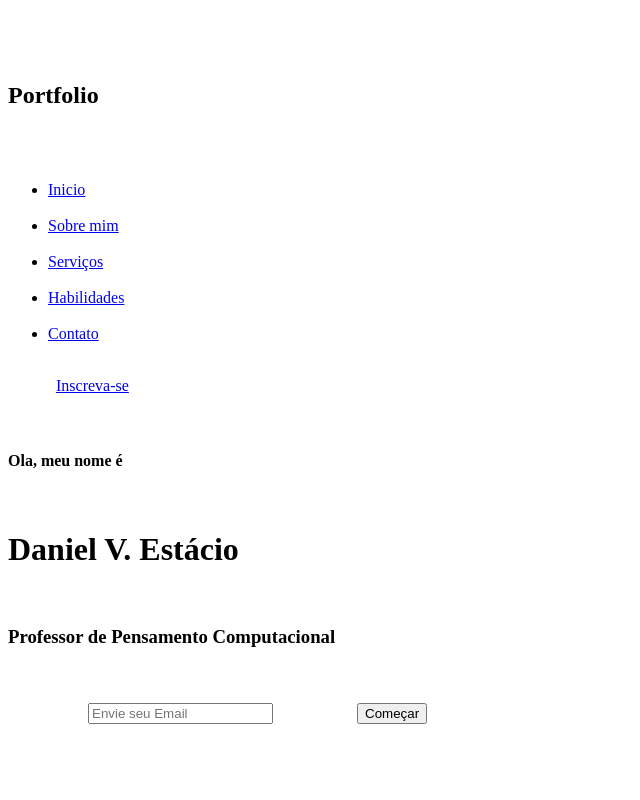
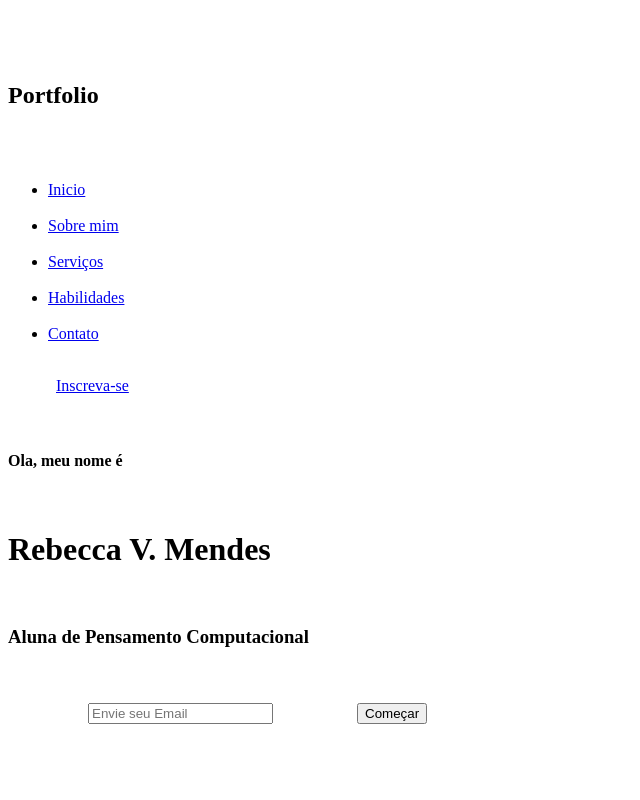
Before and after one commit to rebeccamendess/portifolio, a plain HTML site: page index.html in a window 1280 px wide. Shown: the top 800 px of the page, without its empty margins (0-640 px from the left). Drawn offline with Linux system fonts and the light colour scheme.

Commit message:
Update index.html

```diff
--- a/index.html
+++ b/index.html
@@ -29,8 +29,8 @@
 
             <div class="Main">
                 <h4>Ola, meu nome é</h4>
-                <h1>Daniel <span>V. Estácio</span></h1>
-                <h3>Professor de Pensamento Computacional</h3>
+                <h1>Rebecca <span>V. Mendes</span></h1>
+                <h3>Aluna de Pensamento Computacional</h3>
                 <div class="Container-btn">
                     <form>
                         <input type="email" nome="email" id="mail" placeholder="Envie seu Email">
```
